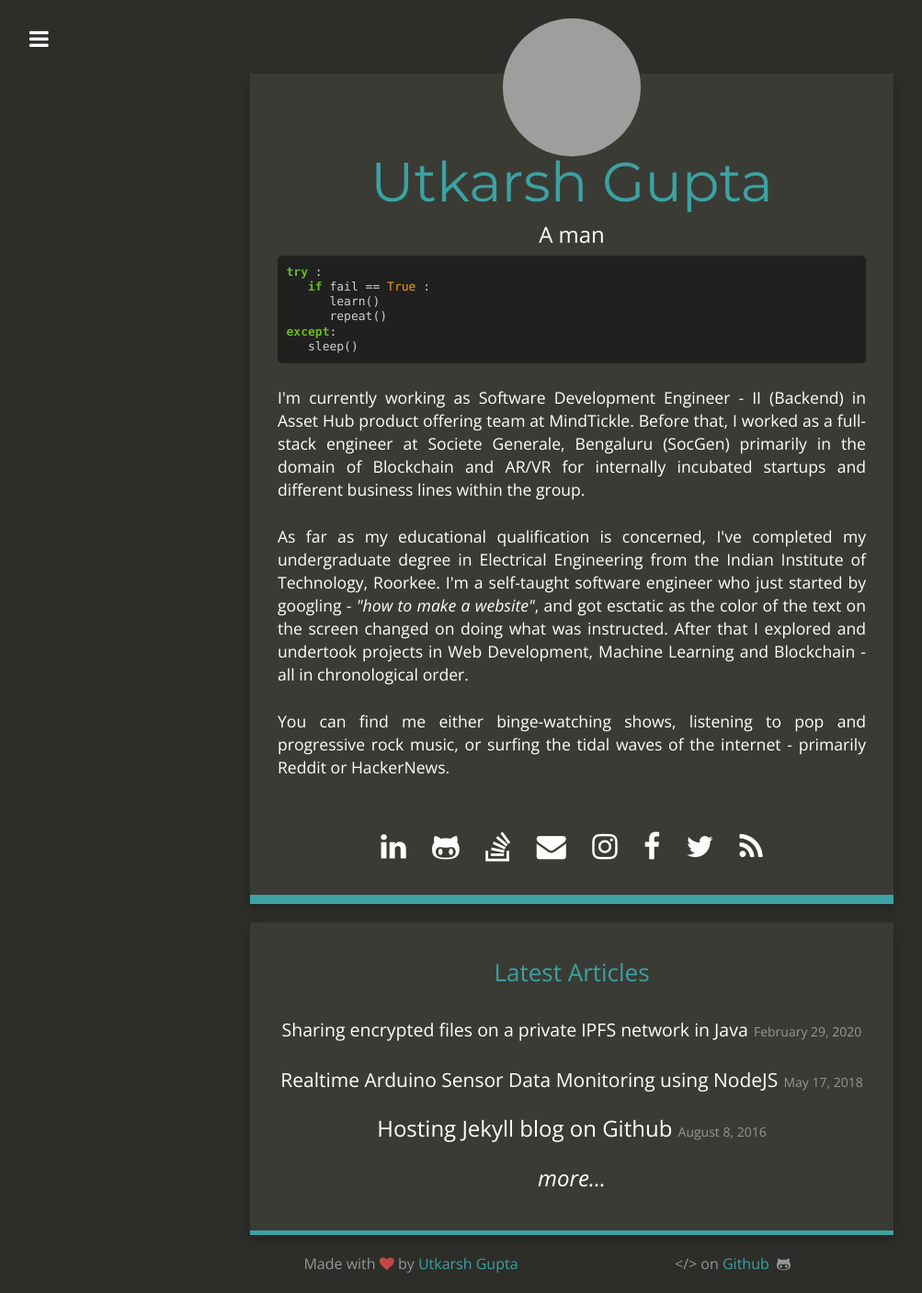
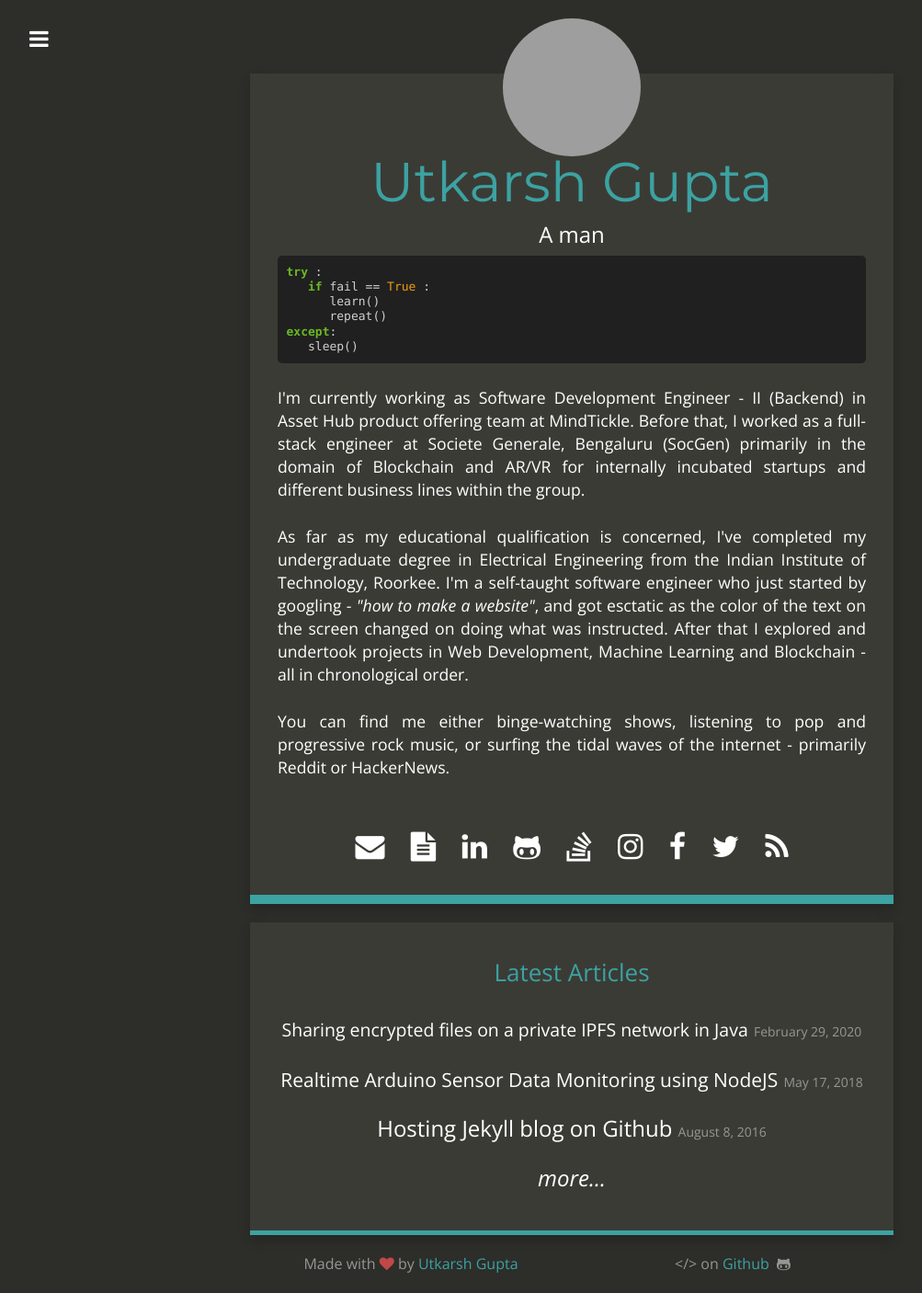
Before and after one commit to utkarshgpta/utkarshgpta.github.io, a Jekyll site: the page built from index.html, in a window 1280 px wide. Shown: the whole page at 92% size, without its empty margins (18-1021 px from the left). Built offline with Jekyll 4.4.1, drawn with Linux system fonts in a browser that asks for light colours; nearby versions of some CDN libraries; grey boxes are pictures that could not be loaded.

Commit message:
minor fix

```diff
--- a/_config.yml
+++ b/_config.yml
@@ -33,6 +33,7 @@ github_username:  utkarshgpta
 linkedin_link: https://www.linkedin.com/in/utkarshgpta
 google_plus_link:
 stack_overflow_link: https://stackoverflow.com/users/5600195/utkarsh-gupta
+resume_pdf_url: https://drive.google.com/file/d/1g_-j4aHf7FLehesbowq41LJlU1TlTNVr/view?usp=sharing
 
 # Footer
 footer_left: "Made with <i class=\"fa fa-heart\"></i> by <a href=\"https://twitter.com/UtkarshGpta\">Utkarsh Gupta</a>"
--- a/_includes/social_links.html
+++ b/_includes/social_links.html
@@ -1,8 +1,9 @@
 <p class="links">
+  {% if site.email %}<a href="mailto:{{ site.email }}"><i class="fa fa-envelope"></i></a>{% endif %}
+  {% if site.resume_pdf_url %}<a href="{{ site.resume_pdf_url }}" target="_new"><i class="fa fa-file-text"></i></a>{% endif %}
   {% if site.linkedin_link %}<a href="{{ site.linkedin_link }}" target="_new"><i class="fa fa-linkedin"></i></a>{% endif %}
   {% if site.github_username %}<a href="https://github.com/{{ site.github_username }}" target="_new"><i class="fa fa-github-alt"></i></a>{% endif %}
   {% if site.stack_overflow_link %}<a href="{{ site.stack_overflow_link }}" target="_new"><i class="fa fa-stack-overflow"></i></a>{% endif %}
-  {% if site.email %}<a href="mailto:{{ site.email }}"><i class="fa fa-envelope"></i></a>{% endif %}
   {% if site.instagram_username %}<a href="http://www.instagram.com/{{ site.instagram_username }}" target="_new"><i class="fa fa-instagram"></i></a>{% endif %}
   {% if site.facebook_username %}<a href="http://www.facebook.com/{{ site.facebook_username }}" target="_new"><i class="fa fa-facebook"></i></a>{% endif %}
   {% if site.twitter_username %}<a href="http://www.twitter.com/{{ site.twitter_username }}" target="_new"><i class="fa fa-twitter"></i></a>{% endif %}
```
